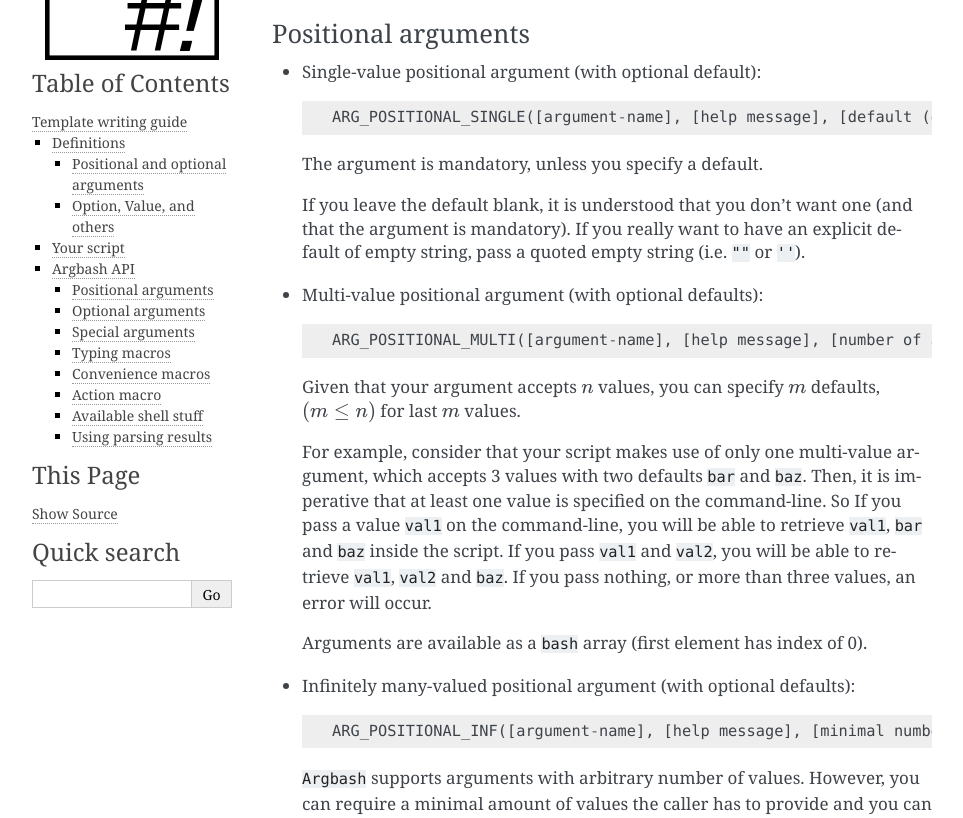
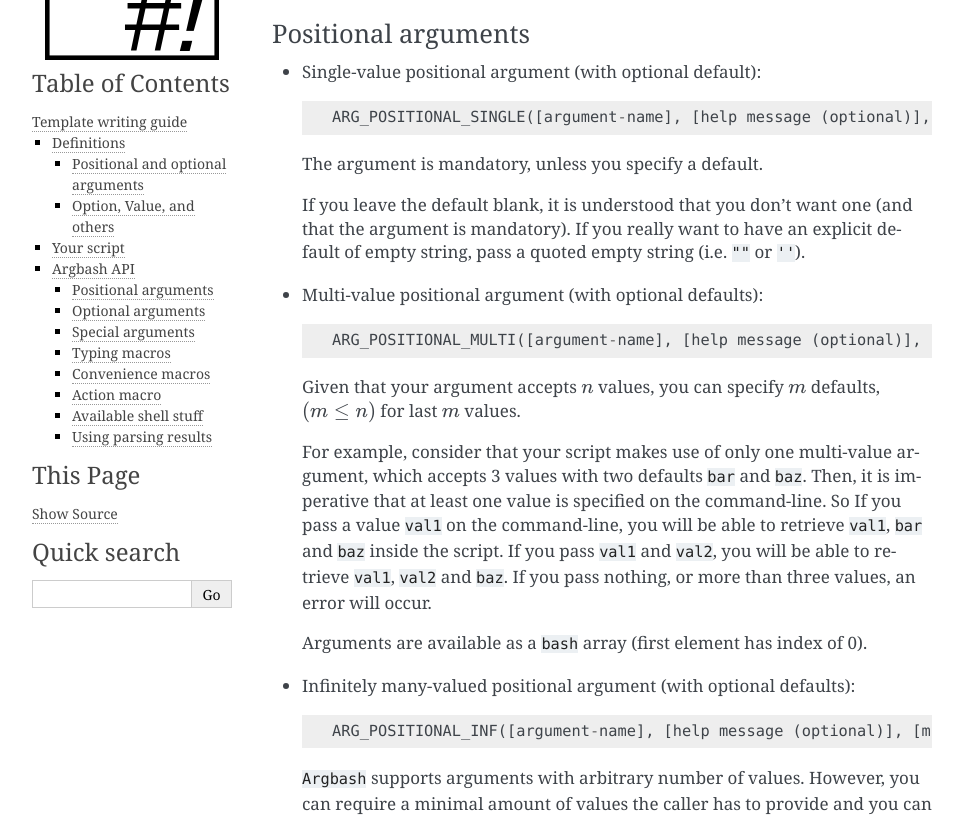
Before and after one commit to matejak/argbash, a Sphinx documentation site: the page built from doc/guide.rst, in a window 1280 px wide and 1400 px high, scrolled down 2893 px. Shown: the part 152-970 px from the top of the window, without its empty margins (148-1111 px from the left). Built offline with Sphinx 7.4.7, drawn with Linux system fonts in a browser that asks for light colours.

Commit message:
Reminded that help message is optional.

```diff
--- a/doc/guide.rst
+++ b/doc/guide.rst
@@ -126,7 +126,7 @@ Positional arguments
 * Single-value positional argument (with optional default):
   ::
 
-     ARG_POSITIONAL_SINGLE([argument-name], [help message], [default (optional)])
+     ARG_POSITIONAL_SINGLE([argument-name], [help message (optional)], [default (optional)])
 
   The argument is mandatory, unless you specify a default.
 
@@ -136,7 +136,7 @@ Positional arguments
 * Multi-value positional argument (with optional defaults):
   ::
 
-     ARG_POSITIONAL_MULTI([argument-name], [help message], [number of arguments], ..., [default for the second-to-last (i.e. penultimate) argument (optional)], [default for the last argument (optional)])
+     ARG_POSITIONAL_MULTI([argument-name], [help message (optional)], [number of arguments], ..., [default for the second-to-last (i.e. penultimate) argument (optional)], [default for the last argument (optional)])
 
   Given that your argument accepts :math:`n` values, you can specify :math:`m` defaults, :math:`(m \leq n)` for last :math:`m` values.
 
@@ -151,7 +151,7 @@ Positional arguments
 * Infinitely many-valued positional argument (with optional defaults):
   ::
 
-     ARG_POSITIONAL_INF([argument-name], [help message], [minimal number of arguments (optional, default=0)], [default for the first non-required argument (optional)], ...)
+     ARG_POSITIONAL_INF([argument-name], [help message (optional)], [minimal number of arguments (optional, default=0)], [default for the first non-required argument (optional)], ...)
 
   ``Argbash`` supports arguments with arbitrary number of values.
   However, you can require a minimal amount of values the caller has to provide and you can also assign defaults for the values that are not required.
@@ -187,21 +187,21 @@ Optional arguments
 * Single-value optional arguments:
   ::
 
-     ARG_OPTIONAL_SINGLE([argument-name-long], [argument-name-short (optional)], [help message], [default (optional)])
+     ARG_OPTIONAL_SINGLE([argument-name-long], [argument-name-short (optional)], [help message (optional)], [default (optional)])
 
   The default default is an empty string.
 
 * Boolean optional arguments:
   ::
 
-     ARG_OPTIONAL_BOOLEAN([argument-name-long], [argument-name-short (optional)], [help message], [default (optional)])
+     ARG_OPTIONAL_BOOLEAN([argument-name-long], [argument-name-short (optional)], [help message (optional)], [default (optional)])
 
   The default default is ``off`` (the only alternative is ``on``).
 
 * Incremental optional arguments:
   ::
 
-     ARG_OPTIONAL_INCREMENTAL([argument-name-long], [argument-name-short (optional)], [help message], [default (optional)])
+     ARG_OPTIONAL_INCREMENTAL([argument-name-long], [argument-name-short (optional)], [help message (optional)], [default (optional)])
 
   The default default is 0.
   The argument accepts no values on command-line, but it tracks a numerical value internally.
@@ -210,7 +210,7 @@ Optional arguments
 * Repeated optional arguments:
   ::
 
-     ARG_OPTIONAL_REPEATED([argument-name-long], [argument-name-short (optional)], [help message], [default (optional)])
+     ARG_OPTIONAL_REPEATED([argument-name-long], [argument-name-short (optional)], [help message (optional)], [default (optional)])
 
   The default default is an empty array.
   The argument can be repeated multiple times, but instead of the later specifications overriding earlier ones (s.a. ``ARG_OPTIONAL_SINGLE`` does), arguments are gradually appended to an array.
@@ -225,7 +225,7 @@ Optional arguments
 * Action optional arguments (i.e. the ``--version`` and ``--help`` type of comments):
   ::
 
-     ARG_OPTIONAL_ACTION([argument-name-long], [argument-name-short (optional)], [help message], [code to execute when specified])
+     ARG_OPTIONAL_ACTION([argument-name-long], [argument-name-short (optional)], [help message (optional)], [code to execute when specified])
 
   The scripts exits after the argument is encountered.
   You can specify a name of a function, ``echo "my-script: v0.5"`` and whatever else.
```
